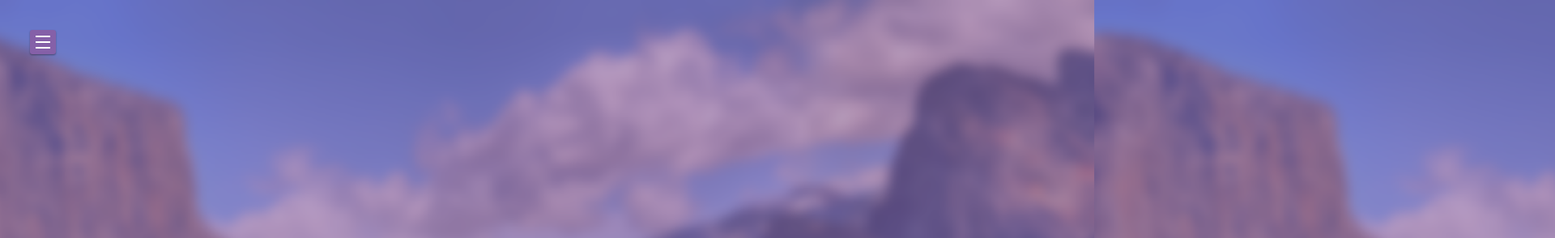
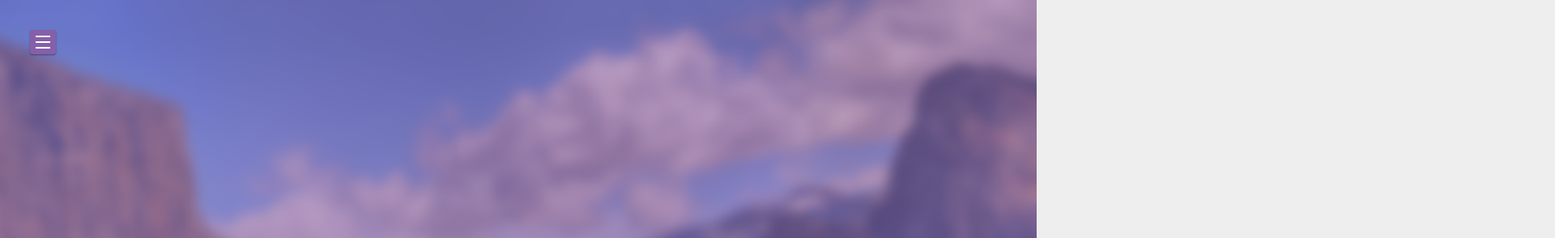
Before and after one commit to asbjrn/portfolio, a plain HTML site: page index.html in a window 1280 px wide. Shown: the top 294 px of the page at 81% size, 1920 px wide, since content can reach past the window. Drawn offline with Linux system fonts and the light colour scheme.

Commit message:
missing update
failure from merge

```diff
--- a/style.css
+++ b/style.css
@@ -107,11 +107,7 @@ header a.circle-link{
 
 #section-wrapper{
     width: 100%;
-<<<<<<< Updated upstream
-    overflow: hidden;
-=======
     overflow-x: hidden;
->>>>>>> Stashed changes
 }
 section{
     width: 100%;
```
